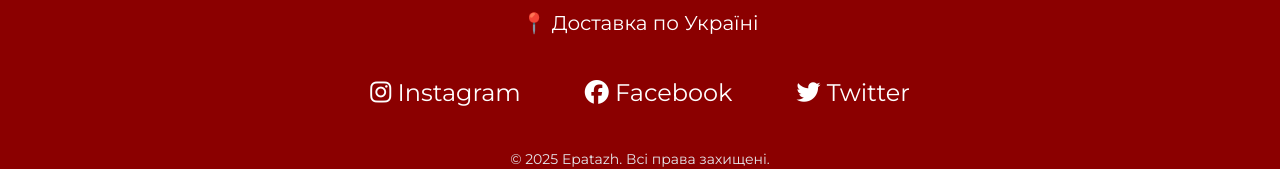
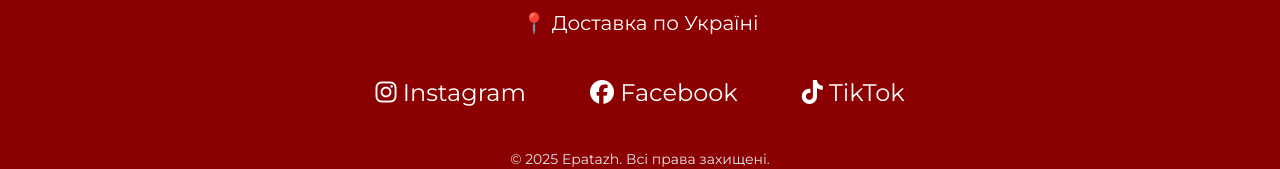
Before and after one commit to bobmarley2301/epatazh, a plain HTML site: page index.html in a window 1280 px wide. Shown: the part 5035-5204 px from the top of the page. Drawn offline with nearby package versions, Linux system fonts and the light colour scheme; some packages are replaced by stand-ins of ours; a script that the page names is missing.

Commit message:
Update index.html

```diff
--- a/index.html
+++ b/index.html
@@ -634,7 +634,7 @@
         <p class="mt-2 text-lg md:text-xl">📍 Доставка по Україні</p>
 
         <!-- Соціальні мережі -->
-        <div class="mt-8 flex justify-center gap-12">
+        <div class="mt-8 flex justify-center gap-8 sm:gap-12">
           <a
             href="#"
             class="text-white hover:text-yellow-400 transition-colors text-2xl p-2 hover:scale-110 transform duration-300"
@@ -651,10 +651,10 @@
           </a>
           <a
             href="#"
-            class="text-white hover:text-sky-500 transition-colors text-2xl p-2 hover:scale-110 transform duration-300"
-            aria-label="Twitter"
+            class="text-white hover:text-black transition-colors text-2xl p-2 hover:scale-110 transform duration-300"
+            aria-label="TikTok"
           >
-            <i class="fab fa-twitter"></i> Twitter
+            <i class="fab fa-tiktok"></i> TikTok
           </a>
         </div>
 
```
